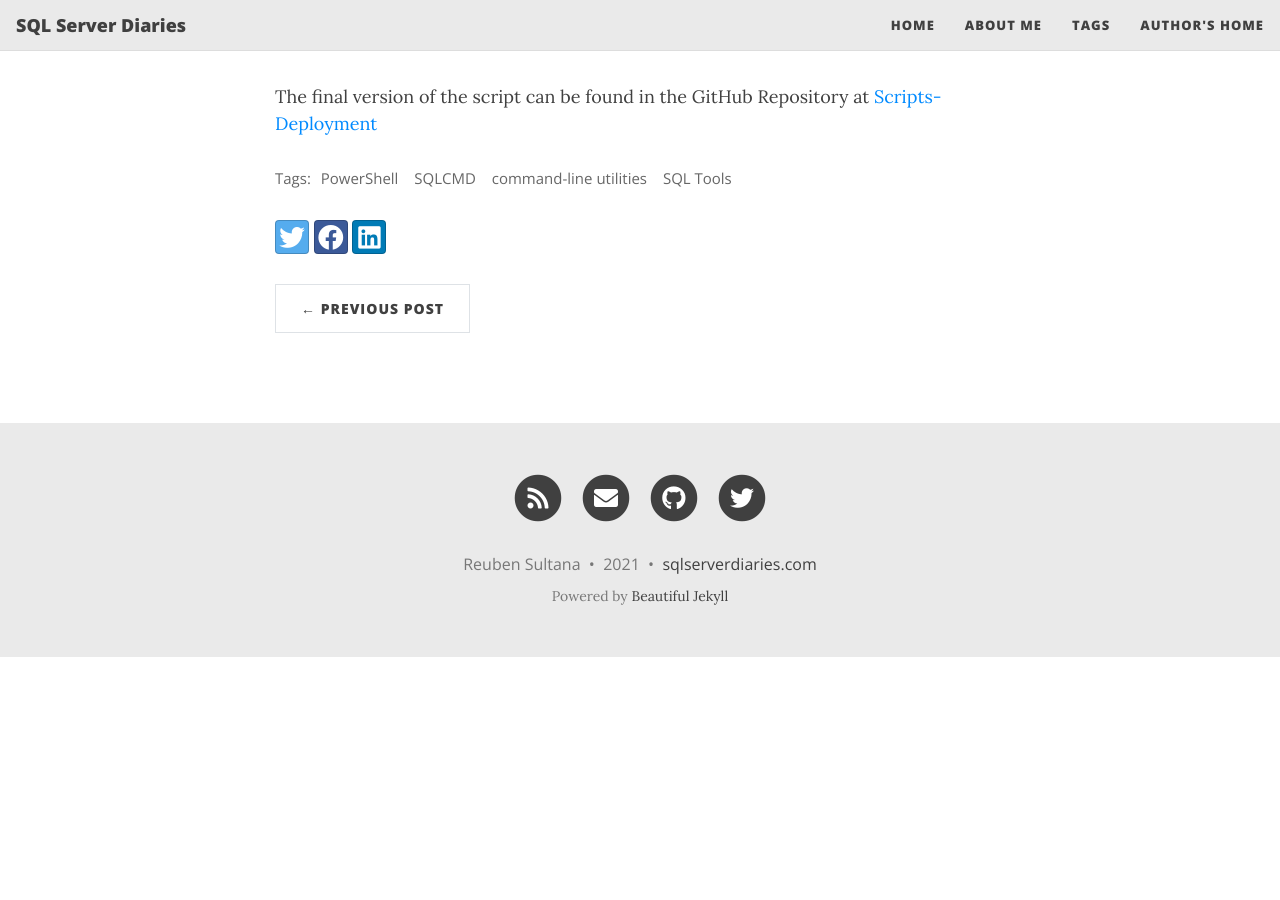
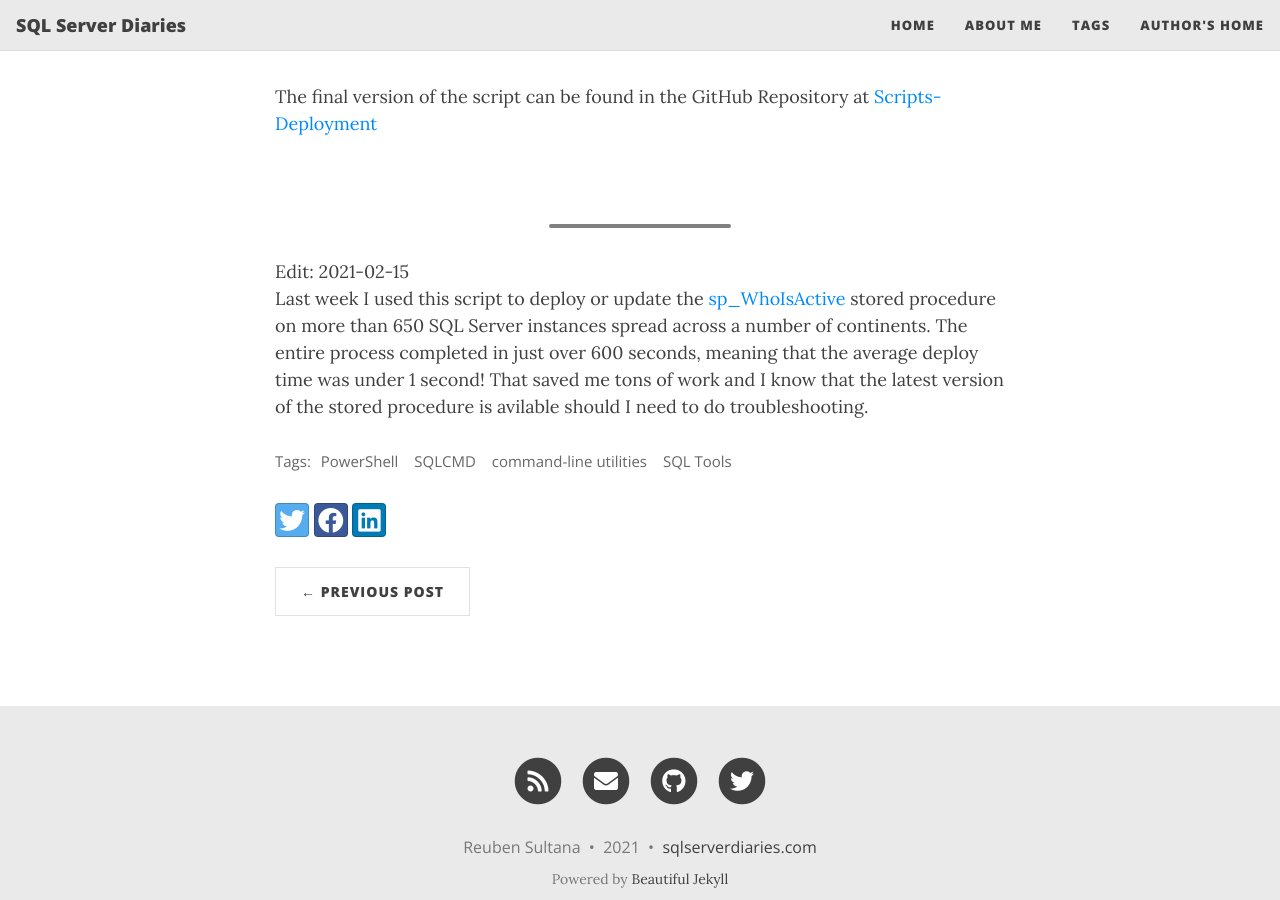
Before and after one commit to sqlserverdiaries/sqlserverdiaries.github.io, a Jekyll site: the page built from _posts/2021-02-07-execute-tsql-scripts-in-sequence-using-powershell.md, in a window 1280 px wide and 900 px high, scrolled down 2914 px. Built offline with Jekyll 4.4.1, drawn with Linux system fonts in a browser that asks for light colours; nearby versions of some CDN libraries; comment, search, counter and statistics services are not loaded; before the commit the page ends 3571 px from its top, so only the background shows below that.

Commit message:
Edit: 2021-02-15

```diff
--- a/_posts/2021-02-07-execute-tsql-scripts-in-sequence-using-powershell.md
+++ b/_posts/2021-02-07-execute-tsql-scripts-in-sequence-using-powershell.md
@@ -77,3 +77,10 @@ I am toying with a couple of ideas for the next version/s, such as removing the
 If you have any suggestions feel free to contact me, or just fork the repo and contribute.
 
 The final version of the script can be found in the GitHub Repository at [Scripts-Deployment](https://github.com/reubensultana/Scripts-Deployment)
+
+&nbsp;
+
+-----
+
+Edit: 2021-02-15
+Last week I used this script to deploy or update the [sp_WhoIsActive](http://whoisactive.com/) stored procedure on more than 650 SQL Server instances spread across a number of continents. The entire process completed in just over 600 seconds, meaning that the average deploy time was under 1 second! That saved me tons of work and I know that the latest version of the stored procedure is avilable should I need to do troubleshooting.
```
